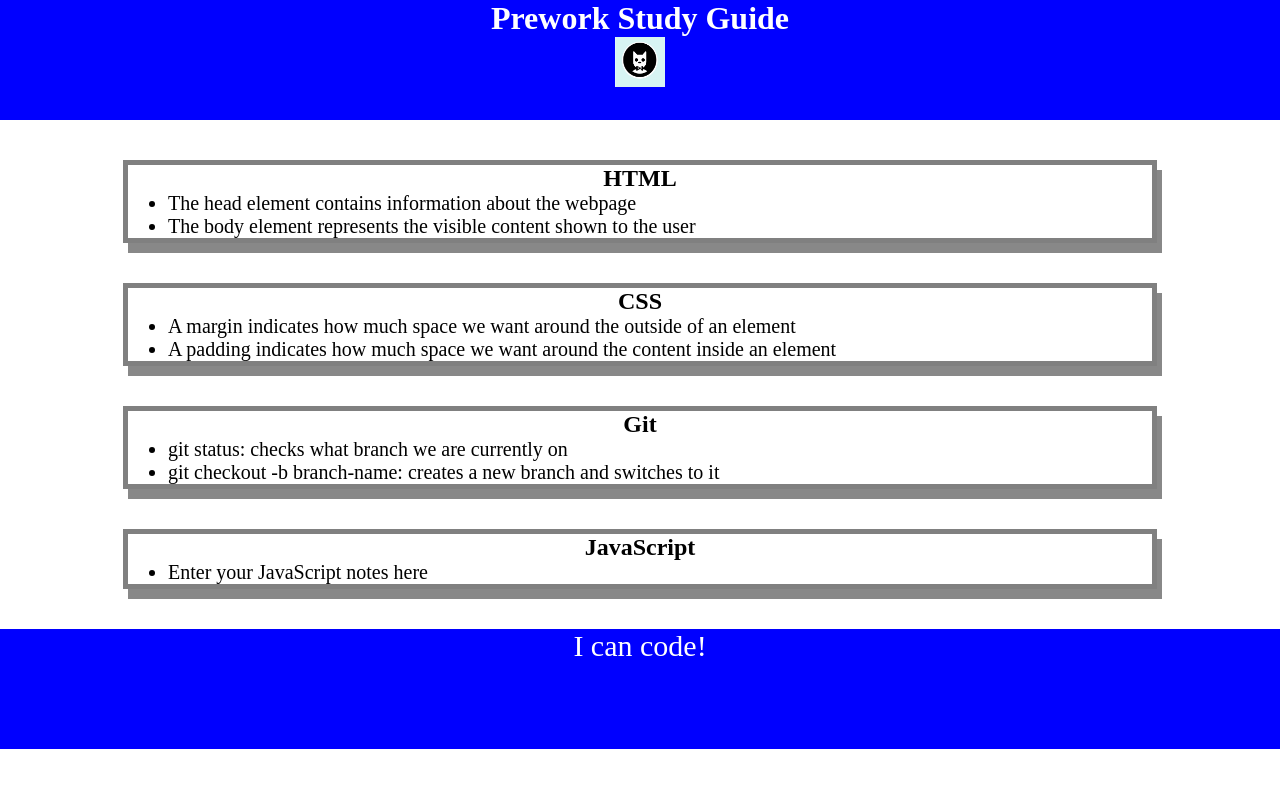
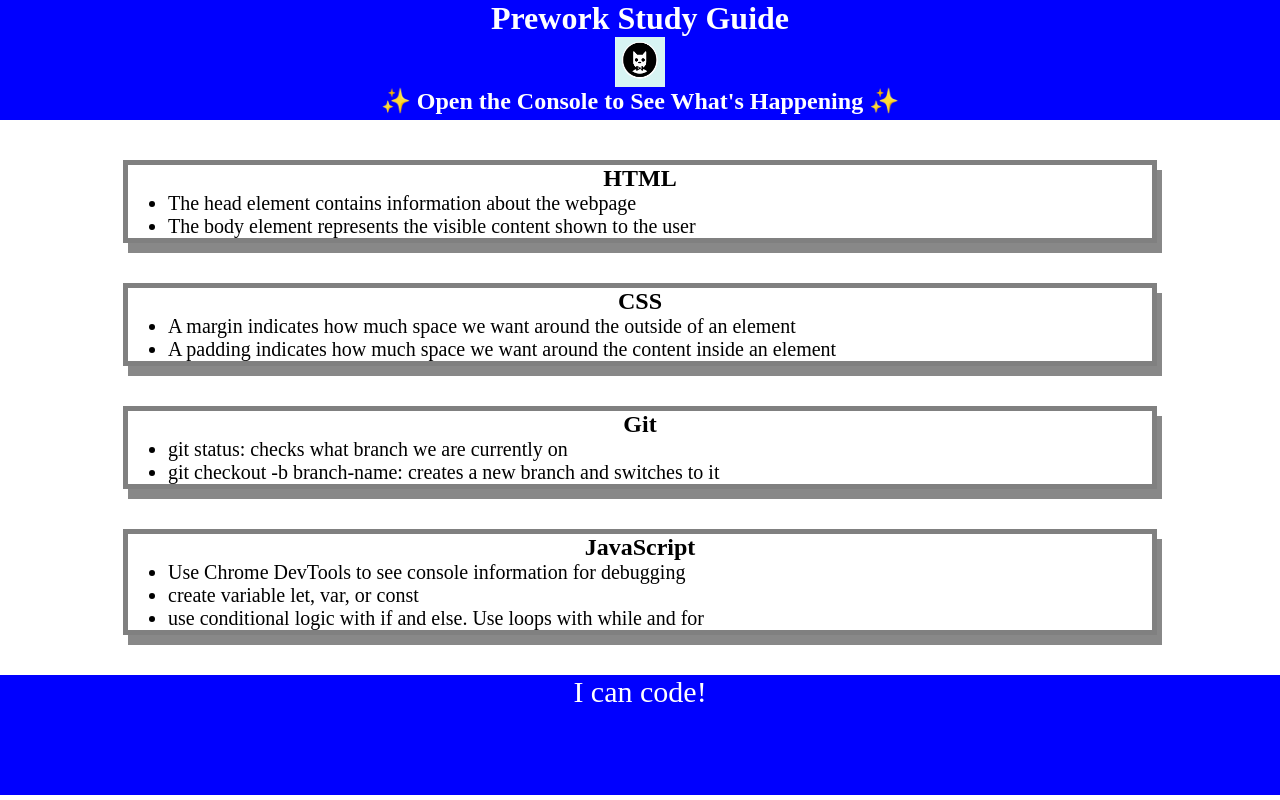
Before and after one commit to santoshalper/prework-study-guide, a plain HTML site: page index.html in a window 1280 px wide. Drawn offline with Linux system fonts and the light colour scheme.

Commit message:
added js script

```diff
--- /dev/null
+++ b/assets/script.js
@@ -0,0 +1,19 @@
+const topics = ['HTML', 'CSS', 'Git', 'JavaScript'];
+
+for (let x = 0; x < topics.length; x++) {
+ console.log(topics[x]);
+}
+
+/*
+if (topic === 'HTML') {
+ console.log("Let's study HTML!");
+} else if (topic === 'CSS') {
+ console.log("Let's study CSS!");
+} else if (topic === 'Git') {
+ console.log("Let's study Git!");
+} else if (topic === 'JavaScript') {
+ console.log("Let's study JavaScript!");
+} else {
+ console.log('Please try again!');
+}
+*/
--- a/index.html
+++ b/index.html
@@ -11,6 +11,7 @@
     <header id="top">
       <h1>Prework Study Guide</h1>
       <img src="./assets/bowtie-cat.png" alt="Profile image of cat wearing a bow tie." />
+      <h2>✨ Open the Console to See What's Happening ✨</h2>
     </header>
     <main>
       <section class="card" id="html-section">
@@ -37,7 +38,9 @@
       <section class="card" id="javascript-section">
         <h2>JavaScript</h2>
         <ul>
-          <li>Enter your JavaScript notes here</li>
+          <li>Use Chrome DevTools to see console information for debugging</li>
+          <li>create variable let, var, or const</li>
+          <li>use conditional logic with if and else. Use loops with while and for</li>
         </ul>
       </section>
     </main>
@@ -45,5 +48,6 @@
     <footer>
       <p>I can code!</p>
     </footer>
+    <script src="./assets/script.js"></script>
   </body>
 </html>
```
